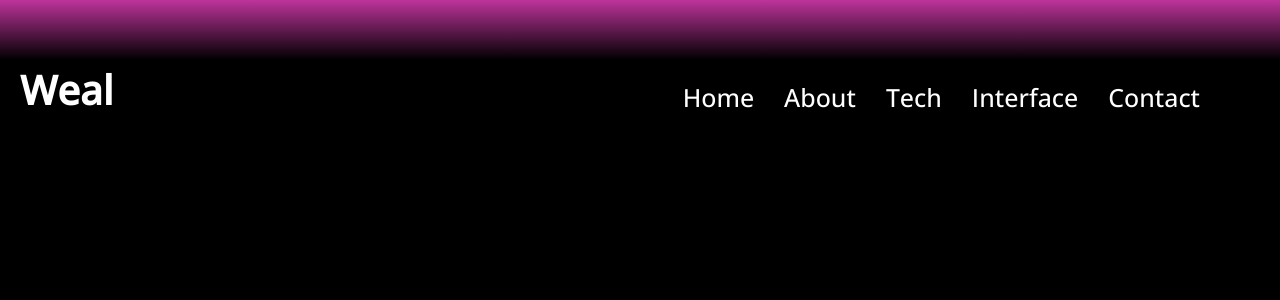
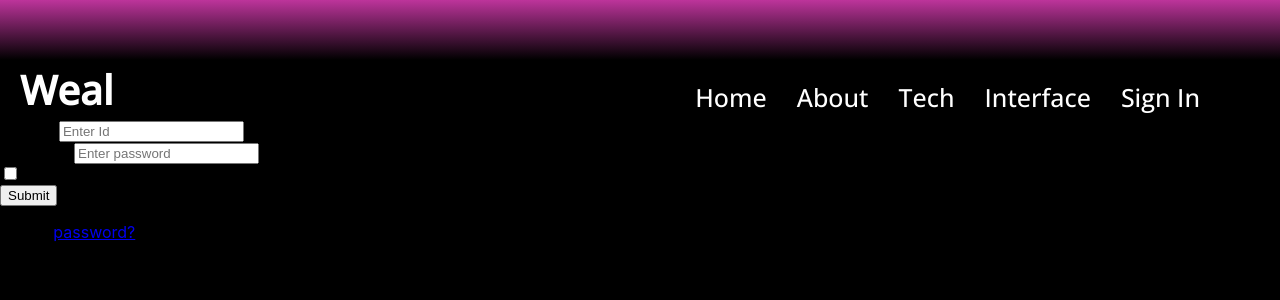
Before and after one commit to its-abhishek/Website, a React (Create React App) app: page /SignIn in a window 1280 px wide. Shown: the top 300 px of the page. Built offline with nearby package versions, Linux system fonts and the light colour scheme; a web font is replaced by a local one.

Commit message:
signin and interface

```diff
--- a/src/App.js
+++ b/src/App.js
@@ -4,7 +4,7 @@
 import About from './components/About';
 import Home from './components/Home';
 import Tech from './components/Tech';
-import Contact from './components/Contact';
+import SignIn from './components/SignIn';
 import Interface from './components/Interface';
 import Navvy from './Navbar';
 import {Route,Link} from 'react-router-dom';
@@ -16,7 +16,7 @@
     <Route exact path="/" component={Home}/>
     <Route exact path="/About" component={About}/>
     <Route exact path="/Tech" component={Tech}/>
-    <Route exact path="/Contact" component={Contact}/>
+    <Route exact path="/SignIn" component={SignIn}/>
     <Route exact path="/" component={Home}/>
 
 
--- a/src/Navbar.js
+++ b/src/Navbar.js
@@ -8,7 +8,7 @@
             <div className="gradient"></div>
             <h className="headernav">Weal</h>
             <ul>
-                <li><Link className="start" to="/Contact" style={{ textDecoration: 'none' }}>Contact</Link></li>
+                <li><Link className="start" to="/SignIn" style={{ textDecoration: 'none' }}>Sign In</Link></li>
                 <li><Link className="start" to="/Interface" style={{ textDecoration: 'none' }}>Interface</Link></li>
                 <li><Link className="start" to="/Tech" style={{ textDecoration: 'none' }}>Tech</Link></li>
                 <li><Link className="start" to="/About" style={{ textDecoration: 'none' }}>About</Link></li>
--- a/src/components/Contact.js
+++ /dev/null
@@ -1,11 +0,0 @@
-import react from "react";
-
-function Contact(){
-    return(
-        <div className="Hi">
-            <h1>Hello Contact</h1>
-        </div>
-    );
-}
-
-export default Contact;
--- a/src/components/Interface.js
+++ b/src/components/Interface.js
@@ -1,11 +1,14 @@
 import react from "react";
-
-function ElloBot(){
+import '../style/Interface.css';
+function Interface(){
     return(
-        <div className="Hi">
-            <h1>Hello ElloBot</h1>
-        </div>
+        <form>
+            <label>Query:</label>
+            <textarea className="Query" rows={5}></textarea>
+            <br></br>
+            <button className="Submit" type="submit">Submit</button>
+        </form>
     );
 }
 
-export default ElloBot;
+export default Interface;
--- /dev/null
+++ b/src/components/SignIn.js
@@ -0,0 +1,33 @@
+import React, { Component } from "react";
+
+function Contact(){
+        return (
+            <form>
+                <h3>Sign In</h3>
+
+                <div className="form-group">
+                    <label>User Id:</label>
+                    <input type="text" className="form-control" placeholder="Enter Id" />
+                </div>
+
+                <div className="form-group">
+                    <label>Password</label>
+                    <input type="password" className="form-control" placeholder="Enter password" />
+                </div>
+
+                <div className="form-group">
+                    <div className="custom-control custom-checkbox">
+                        <input type="checkbox" className="custom-control-input" id="customCheck1" />
+                        <label className="custom-control-label" htmlFor="customCheck1">Remember me</label>
+                    </div>
+                </div>
+
+                <button type="submit" className="btn btn-primary btn-block">Submit</button>
+                <p className="forgot-password text-right">
+                    Forgot <a href="#">password?</a>
+                </p>
+            </form>
+        );
+    }
+
+export default Contact;
--- /dev/null
+++ b/src/style/Interface.css
@@ -0,0 +1,10 @@
+.Query{
+    margin-top: 20px;
+    font-size: 15px;
+    width: 90%;
+    margin-left: 2%;
+}
+.Submit{
+    background-color: black;
+    margin-left: 2%;
+}
```
